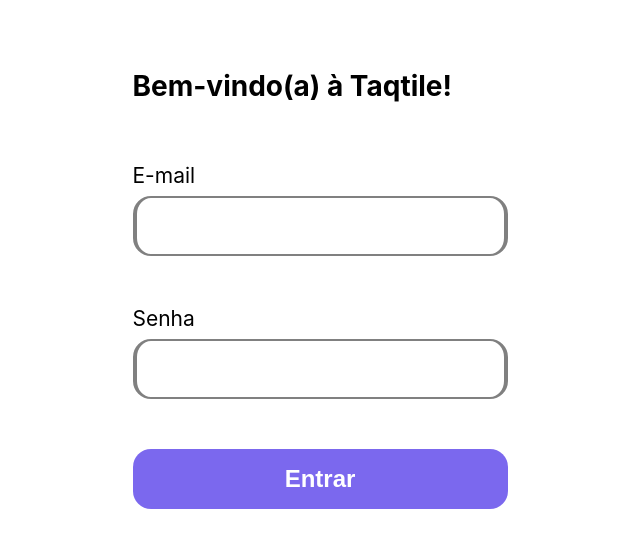
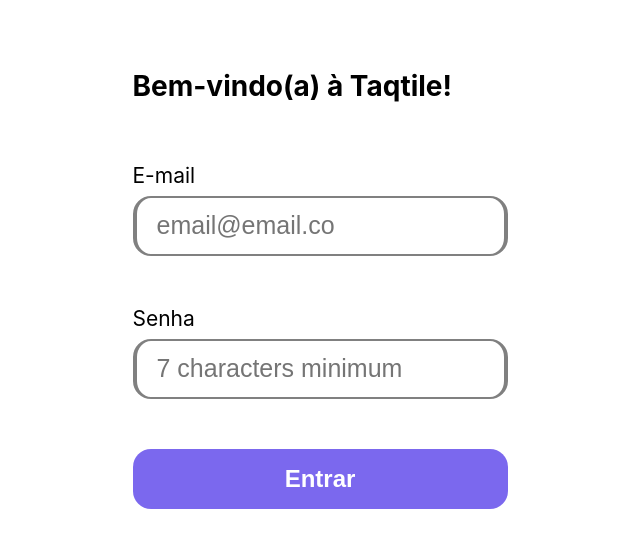
Before and after one commit to indigotech/onboard-joao-fonseca, a React (Create React App) app in the folder the-beginner-project/: page / in a window 1280 px wide. Shown: the top 548 px of the page, without its empty margins (320-960 px from the left). Built offline with nearby package versions, Linux system fonts and the light colour scheme.

Commit message:
adicionando validação aos inputs

```diff
--- a/the-beginner-project/src/App.tsx
+++ b/the-beginner-project/src/App.tsx
@@ -8,15 +8,26 @@
       <div className="Device-container">
         <h1 className="Title">Bem-vindo(a) à Taqtile!</h1>
         <form className="Form-login">
-          <label>E-mail</label>
+          <label htmlFor="email">E-mail</label>
           <input
+          required
           className="Input"
-            type="email"
+          type="email"
+          placeholder="email@email.co"
+          pattern="[a-z0-9._%+-]+@[a-z0-9.-]+\.[a-z]{2,}$"
+          title="Not a valid email format"
+          id="email"
           />
-          <label>Senha</label>
+          <label htmlFor="password">Senha</label>
           <input
+          required
           className="Input"
           type="password"
+          name="password"
+          pattern="(?=.*\d)(?=.*[a-z]).{7,}"
+          title="7 characters minimum, and should have at least one digit and one letter"
+          placeholder="7 characters minimum"
+          id="password"
           />
           <button
           type="submit"
```
